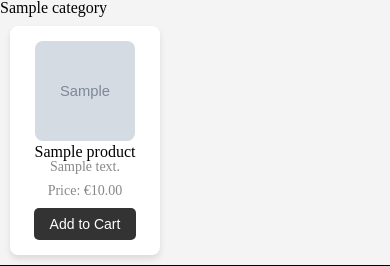
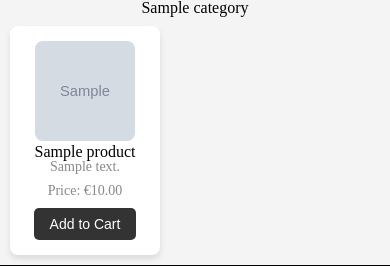
Before and after one commit to Boateng555/mr.Smart-Phone-Repair-, a Django app: page /onlineshop/ in a window 390 px wide. Shown: the part 98-364 px from the top of the page. Run offline with Django 5.2, Linux system fonts and the light colour scheme; tables that the repository leaves empty hold one stand-in row (values such as "Sample post"); grey boxes marked "Sample" are stand-in pictures.

Commit message:
Update onlineshop.css

```diff
--- a/static/styles/onlineshop.css
+++ b/static/styles/onlineshop.css
@@ -89,6 +89,7 @@ header {
     right: 20px;
     z-index: 1000;
     width: 200px;
+    border-radius: 5px;
   }
 
   .nav-right.active {
@@ -115,15 +116,21 @@ header {
   }
 }
 
+
+
   /* Center text horizontally */
   .center-text {
     text-align: center;
     margin: 20px 0; /* Add some spacing around the heading */
   }
+  h3{
+    text-align: center;
+  }
 
   /* Category Section Styling */
   .category-section {
     margin-bottom: 40px; /* Add spacing between sections */
+    text-align: center;
   }
 
 
```
Lines whose indentation alone changed are shown as unchanged.
